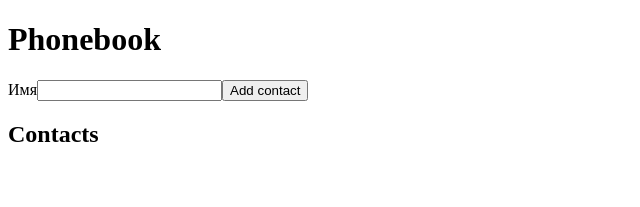
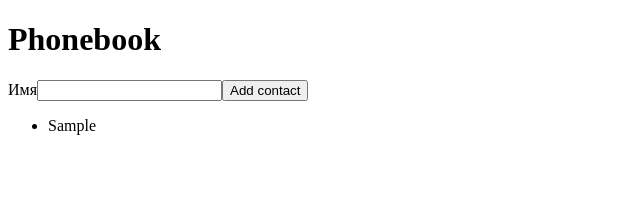
Before and after one commit to aomarchenko/goit-react-hw-02-phonebook, a React (Create React App) app: page / in a window 1280 px wide. Both pictures are taken after typing "Sample" into the empty fields and a click on the button "Add contact". Shown: the top 207 px of the page, without its empty margins (0-640 px from the left). Built offline with nearby package versions, Linux system fonts and the light colour scheme.

Commit message:
first done

```diff
--- a/src/App.js
+++ b/src/App.js
@@ -1,22 +1,32 @@
 import './App.css';
 import Form from './components/form/Form';
-
+import ContactList from './components/ContactList/ContactList';
 import React, { Component } from 'react';
+import shortid from 'shortid';
 
 class Phonebook extends Component {
   state = {
     contacts: [],
     name: '',
   };
+  addContact = name => {
+    const newContact = {
+      id: shortid.generate(),
+      name,
+    };
 
+    this.setState(prevState => ({ contacts: [...prevState.contacts, newContact] }));
+  };
   formSubmitHendler = data => {
     console.log(data);
   };
 
   render() {
+    console.log(this.state);
     return (
       <>
-        <Form onSubmit={this.formSubmitHendler} />
+        <Form onSubmit={(this.formSubmitHendler, this.addContact)} />
+        {this.state.contacts.length > 0 && <ContactList contacts={this.state.contacts} />}
       </>
     );
   }
--- /dev/null
+++ b/src/components/ContactList/ContactList.js
@@ -0,0 +1,9 @@
+import React from 'react';
+const ContactList = ({ contacts }) => (
+  <ul>
+    {contacts.map(contact => (
+      <li key={contact.id}>{contact.name}</li>
+    ))}
+  </ul>
+);
+export default ContactList;
--- a/src/components/form/Form.js
+++ b/src/components/form/Form.js
@@ -1,5 +1,6 @@
 import React, { Component } from 'react';
 import shortid from 'shortid';
+
 class Form extends Component {
   state = {
     contacts: [],
@@ -7,12 +8,13 @@ class Form extends Component {
   };
   nameInputId = shortid.generate();
   handleInputChange = event => {
-    console.log(event.currentTarget.value);
     this.setState({ name: event.currentTarget.value });
   };
+
   handleSubmit = event => {
     event.preventDefault();
-    this.props.onSubmit(this.state);
+
+    this.props.onSubmit(this.state.name);
     this.reset();
   };
 
@@ -22,6 +24,13 @@ class Form extends Component {
       name: '',
     });
   };
+  // addContact = event => {
+  //   // event.preventDefault();
+
+  //   this.setState({
+  //     contacts: [{ id: '1', name: '' }],
+  //   });
+  // };
 
   render() {
     return (
@@ -43,9 +52,6 @@ class Form extends Component {
           </label>
           <button type="submit">Add contact</button>
         </form>
-
-        <h2>Contacts</h2>
-        <ul></ul>
       </>
     );
   }
```
